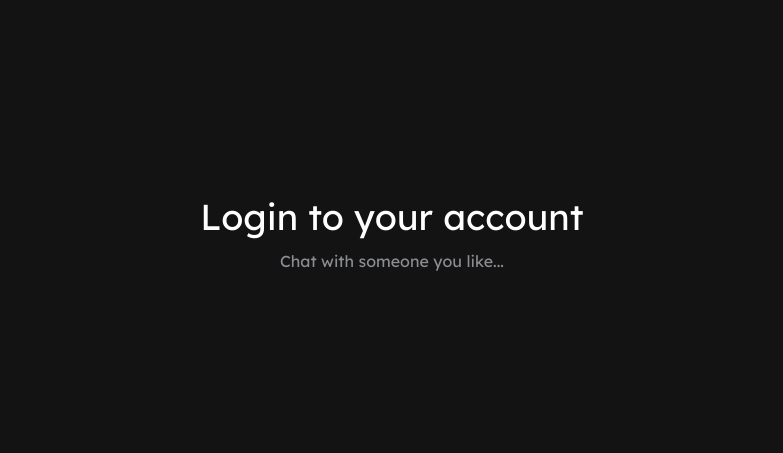
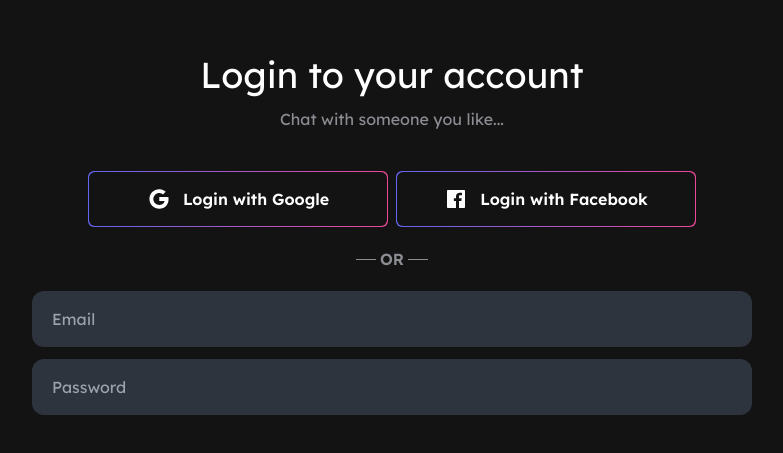
Before and after one commit to vaibhavbhardwaj201/messagingApp, a Next.js app: page /login in a window 1280 px wide. Shown: the part 165-618 px from the top of the page, without its empty margins (248-1031 px from the left). Built offline with nearby package versions, Linux system fonts and the light colour scheme.

Commit message:
ADD input fields for Login page

```diff
--- a/pages/login.jsx
+++ b/pages/login.jsx
@@ -1,19 +1,48 @@
 import React from 'react'
+
+import {IoLogoGoogle, IoLogoFacebook} from 'react-icons/io'
 
 const Login = () => {
   return (
     <div className='min-h-screen flex justify-center items-center bg-c1'>
-        <div className="flex items-center flex-col">
+        <div className="flex items-center flex-col w-full sm:w-3/4">
+
           <div className="text-center">
-            <div className="text-4xl text-bold">
+            <div className="text-2xl px-1 sm:text-4xl text-bold">
               Login to your account
             </div>
             <div className="mt-3 text-c3">
               Chat with someone you like...
             </div>
           </div>
+
+          <div className="flex items-center justify-center flex-col sm:flex-row gap-2 w-full mt-10 mb-5">
+            <div className="bg-gradient-to-r from-indigo-500 vio-purple-500 to-pink-500 w-3/4 sm:w-1/2 md:w-[300px] rounded-md h-14 cursor-pointer p-[1px]">
+              <div className="flex justify-center items-center text-white gap-3 bg-c1 font-semibold w-full h-full rounded-md">
+                <IoLogoGoogle size={24} />
+                <span>Login with Google</span>
+              </div>
+            </div>
+            <div className="bg-gradient-to-r from-indigo-500 vio-purple-500 to-pink-500 w-3/4 sm:w-1/2 md:w-[300px] rounded-md h-14 cursor-pointer p-[1px]">
+              <div className="flex justify-center items-center text-white gap-3 bg-c1 font-semibold w-full h-full rounded-md">
+              <IoLogoFacebook size={24} />
+                <span>Login with Facebook</span>
+              </div>
+            </div>
+          </div>
+
+          <div className="flex items-center gap-1">
+            <span className="w-5 h-[1px] bg-c3"></span>
+            <span className="text-c3 font-semibold">OR</span>
+            <span className="w-5 h-[1px] bg-c3"></span>
+          </div>
+
+          <form className="flex flex-col items-center gap-3 mt-5 w-3/4">
+            <input type="email" name="email" placeholder='Email' className="w-full h-14 bg-c5 rounded-xl outline-none border-none px-5 text-c3" autoComplete='off' />
+            <input type="password" name="password" placeholder='Password' className="w-full h-14 bg-c5 rounded-xl outline-none border-none px-5 text-c3" autoComplete='off' />
+          </form>
+
         </div>
-
     </div>
   )
 }
```
